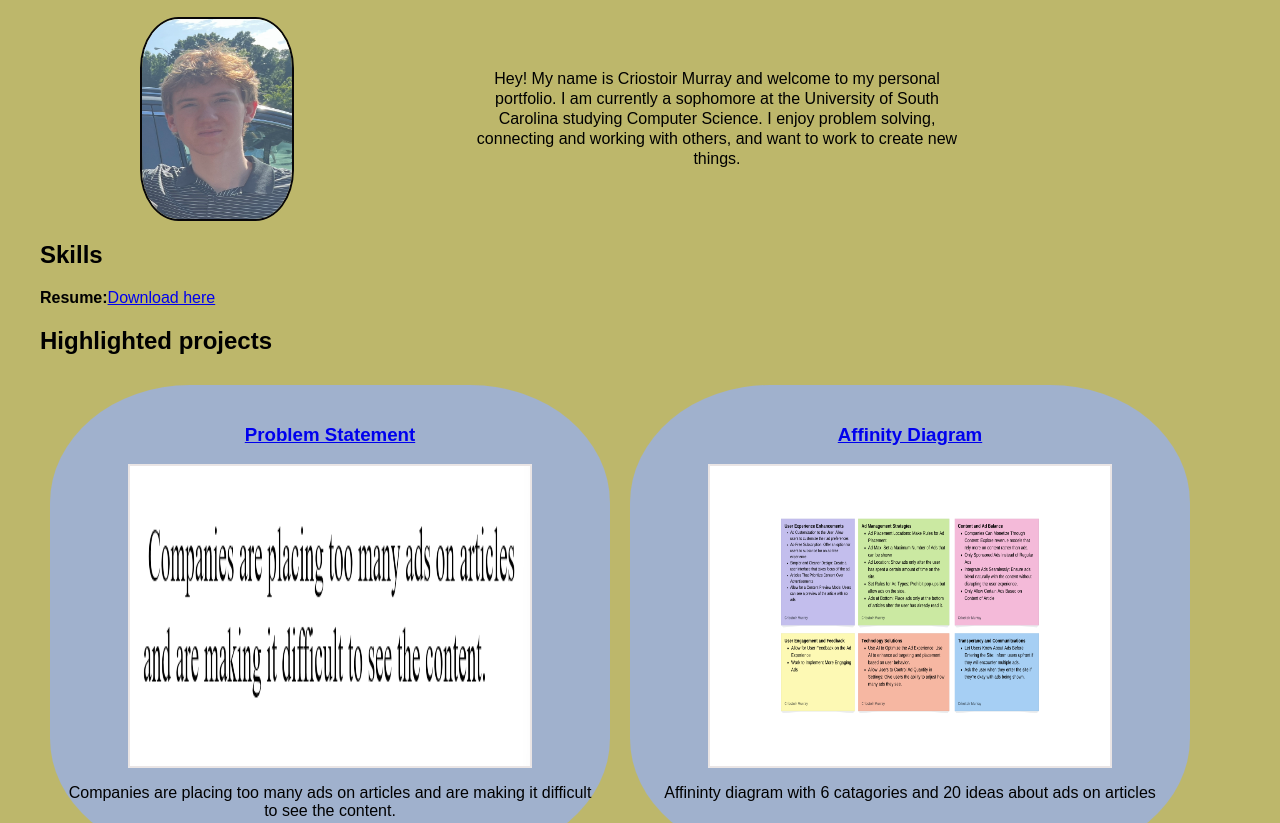
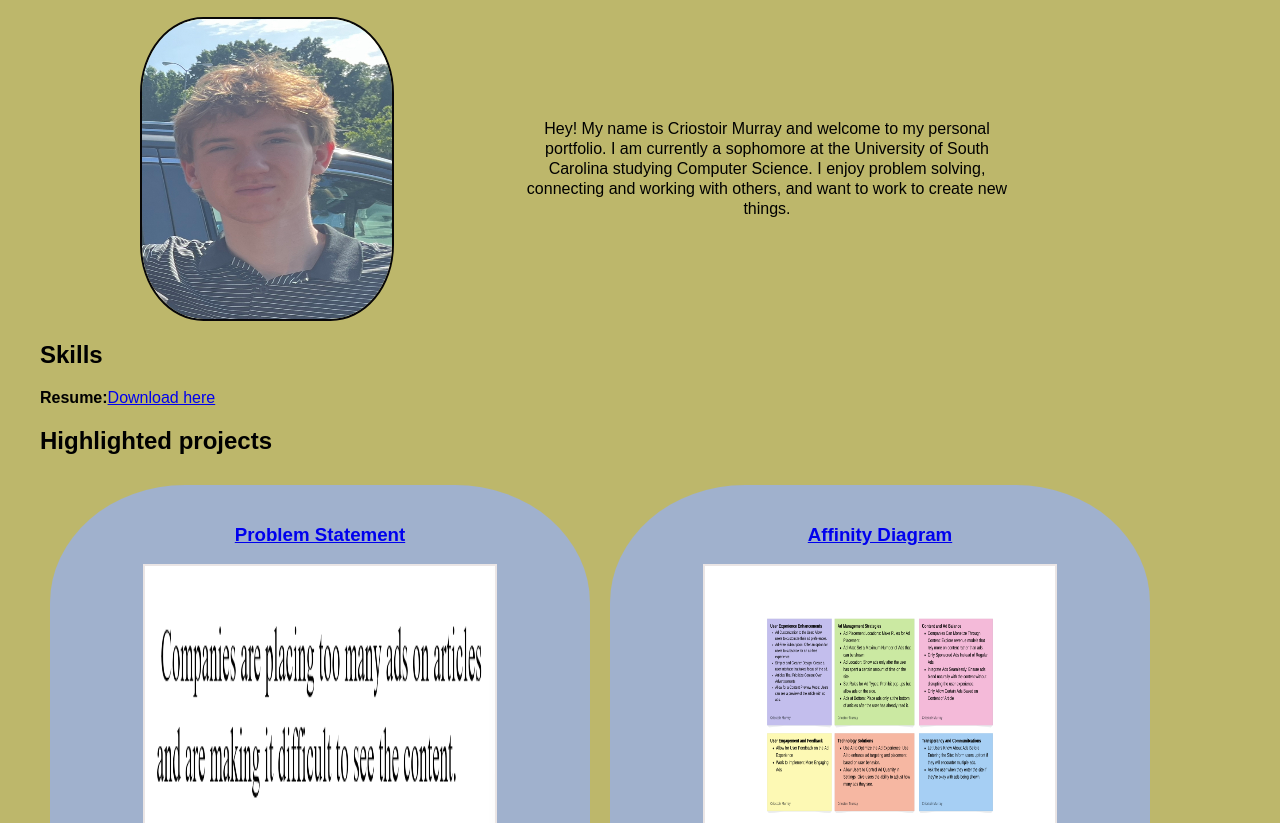
Before and after one commit to criosmurray/criosmurray.github.io, a plain HTML site: page index.html in a window 1280 px wide. Shown: the part 129-952 px from the top of the page. Drawn offline with Linux system fonts and the light colour scheme.

Commit message:
Add files via upload

```diff
--- a/styles.css
+++ b/styles.css
@@ -16,9 +16,10 @@ padding: 20px 10px;
 background: rgb(160, 177, 205); /* pick a color */
 border-radius: 25%;
 text-align: center;
+box-sizing: border-box;
 }
 .project img{
-    width: 400px;
+    width: 350px;
     height: 300px;
     margin: 10px;
     border: 2px solid rgb(234, 229, 229); /* choose a color */
@@ -35,8 +36,8 @@ text-align: center;
         }
 
         .about img {
-            width: 150px;
-            height: 200px;
+            width: 250px;
+            height: 300px;
             border-radius: 25%;
             border: 2px solid rgb(8, 7, 8);
             }
```
